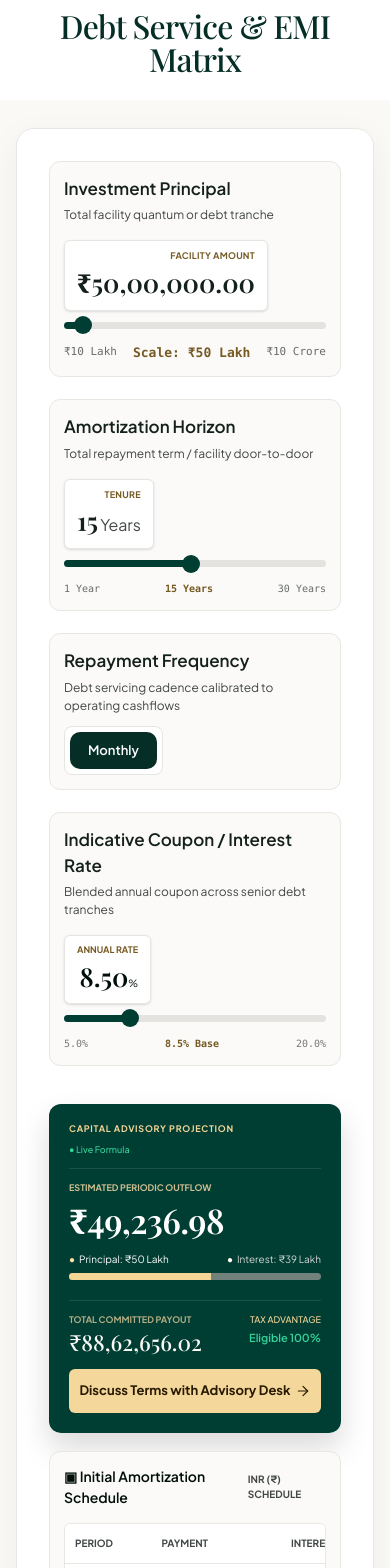
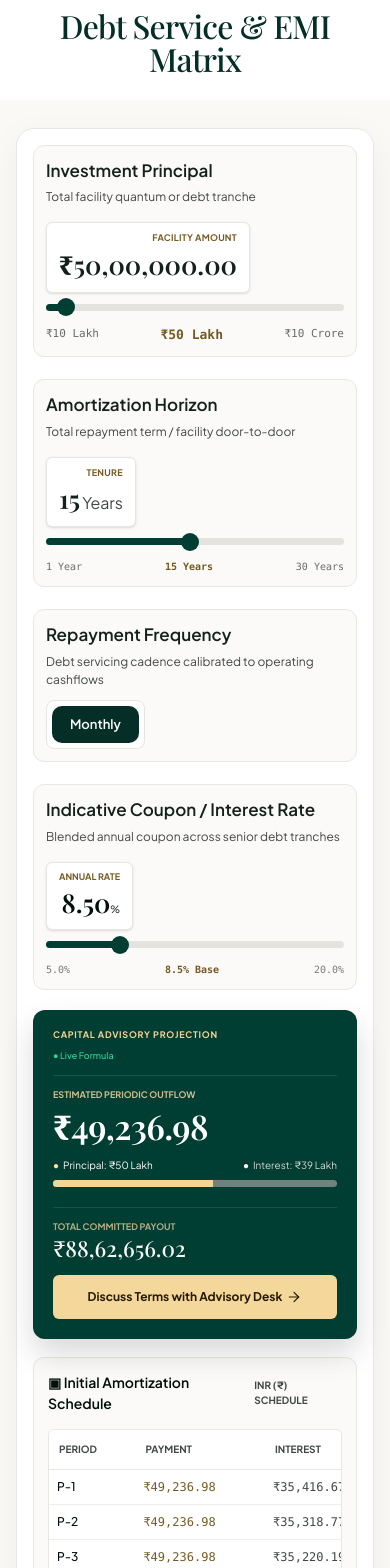
Before and after one commit to gstarinfotech/fundastra, a Next.js app: page / in a window 390 px wide. Shown: the part 2380-3948 px from the top of the page. Built offline with nearby package versions, Linux system fonts and the light colour scheme.

Commit message:
complete responsive-layout

```diff
--- a/src/components/AdvisoryFaqSection.tsx
+++ b/src/components/AdvisoryFaqSection.tsx
@@ -76,7 +76,7 @@ export default function AdvisoryFaqSection() {
                         {String(index + 1).padStart(2, "0")}.
                       </span>
 
-                      <span className="font-sans text-[13px] font-[600] leading-[1.3] text-[#000F09] sm:text-[14px]">
+                      <span className="font-sans text-[12px] font-[600] leading-[1.3] text-[#000F09] sm:text-[14px]">
                         {faq.question}
                       </span>
                     </div>
--- a/src/components/EMICalculator.tsx
+++ b/src/components/EMICalculator.tsx
@@ -130,13 +130,13 @@ export default function EMICalculator() {
         }
       `}</style>
 
-      <div className="mx-auto max-w-[1216px] rounded-[18px] border border-[#E8E7E3] bg-white p-[32px] shadow-[0_10px_35px_rgba(0,0,0,0.05)] sm:p-[34px]">
-        {/* LEFT CHOTA + RIGHT KO MORE SPACE */}
-        <div className="grid grid-cols-1 gap-[38px] lg:grid-cols-[minmax(0,1fr)_420px]">
+      {/* MAIN WHITE CARD */}
+      <div className="mx-auto max-w-[1216px] rounded-[18px] border border-[#E8E7E3] bg-white p-4 shadow-[0_10px_35px_rgba(0,0,0,0.05)] sm:p-[34px]">
+        <div className="grid grid-cols-1 gap-5 lg:grid-cols-[minmax(0,1fr)_420px]">
           {/* LEFT */}
           <div className="space-y-[22px]">
             {/* INVESTMENT PRINCIPAL */}
-            <div className="rounded-[11px] border border-[#E9E7E2] bg-[#FBFAF8] p-[14px]">
+            <div className="rounded-[11px] border border-[#E9E7E2] bg-[#FBFAF8] p-3 sm:p-[14px]">
               <div className="flex flex-col items-start justify-between gap-4 sm:flex-row">
                 <div>
                   <h3 className="font-sans text-[17px] font-[600] text-[#14201C]">
@@ -178,11 +178,12 @@ export default function EMICalculator() {
                 }}
               />
 
-              <div className="mt-[8px] flex flex-wrap items-center justify-between gap-x-2 gap-y-1 font-mono text-[11px] font-[500] text-[#424845CC] sm:text-[13px]">
+              <div className="mt-[8px] flex flex-nowrap items-center justify-between gap-x-2 whitespace-nowrap font-mono text-[11px] font-[500] text-[#424845CC] sm:text-[13px]">
                 <span>₹10 Lakh</span>
 
                 <span className="font-semibold text-[13px] font=[600] text-[#765A23]">
-                  Scale: {formatLakhs(principal)}
+                  <span className="hidden sm:inline">Scale: </span>
+                  {formatLakhs(principal)}
                 </span>
 
                 <span>₹10 Crore</span>
@@ -190,7 +191,7 @@ export default function EMICalculator() {
             </div>
 
             {/* TENURE */}
-            <div className="rounded-[11px] border border-[#E9E7E2] bg-[#FBFAF8] p-[14px]">
+            <div className="rounded-[11px] border border-[#E9E7E2] bg-[#FBFAF8] p-3 sm:p-[14px]">
               <div className="flex flex-col items-start justify-between gap-4 sm:flex-row">
                 <div>
                   <h3 className="font-sans text-[17px] font-[600] text-[#14201C]">
@@ -252,7 +253,7 @@ export default function EMICalculator() {
             </div>
 
             {/* FREQUENCY */}
-            <div className="rounded-[11px] border border-[#E9E7E2] bg-[#FBFAF8] p-[14px]">
+            <div className="rounded-[11px] border border-[#E9E7E2] bg-[#FBFAF8] p-3 sm:p-[14px]">
               <h3 className="font-sans text-[17px] font-[600] text-[#14201C]">
                 Repayment Frequency
               </h3>
@@ -272,7 +273,7 @@ export default function EMICalculator() {
             </div>
 
             {/* INTEREST RATE */}
-            <div className="rounded-[11px] border border-[#E9E7E2] bg-[#FBFAF8] p-[14px]">
+            <div className="rounded-[11px] border border-[#E9E7E2] bg-[#FBFAF8] p-3 sm:p-[14px]">
               <div className="flex flex-col items-start justify-between gap-4 sm:flex-row">
                 <div>
                   <h3 className="font-sans text-[17px] font-[600] text-[#14201C]">
@@ -320,7 +321,10 @@ export default function EMICalculator() {
 
               <div className="mt-[8px] flex flex-nowrap items-center justify-between gap-1 whitespace-nowrap font-mono text-[10px] font-[500] text-[#777A76] sm:gap-x-2 sm:text-[13px]">
                 <span>
-                  5.0% <span className="hidden sm:inline">(PSU Concessional)</span>
+                  5.0%{" "}
+                  <span className="hidden sm:inline">
+                    (PSU Concessional)
+                  </span>
                 </span>
 
                 <span className="font-semibold text-[#765A23]">
@@ -328,14 +332,13 @@ export default function EMICalculator() {
                 </span>
 
                 <span>
-                  20.0% <span className="hidden sm:inline">(Mezzanine)</span>
+                  20.0%{" "}
+                  <span className="hidden sm:inline">(Mezzanine)</span>
                 </span>
               </div>
             </div>
           </div>
 
-          {/* RIGHT */}
-          <div>
           {/* RESULT CARD */}
           <div className="rounded-[12px] bg-[#003D33] p-5 text-white shadow-[0_15px_30px_rgba(0,0,0,0.15)] sm:p-[30px]">
             <div className="flex flex-col items-start justify-between gap-2 sm:flex-row sm:items-center">
@@ -387,12 +390,12 @@ export default function EMICalculator() {
                     TOTAL COMMITTED PAYOUT
                   </p>
 
-                    <p className="mt-1 text-[#FBF9F6] font-display text-[22px] font-[500] leading-none sm:mt-[5px] sm:text-[28px]">
+                  <p className="mt-1 font-display text-[22px] font-[500] leading-none text-[#FBF9F6] sm:mt-[5px] sm:text-[28px]">
                     {formatCurrency(calculation.totalPayout)}
                   </p>
                 </div>
 
-                  <div className="text-right">
+                <div className="hidden text-right sm:block">
                   <p className="font-sans text-[9px] font-[500] text-[#F3D596]">
                     TAX ADVANTAGE
                   </p>
@@ -407,11 +410,15 @@ export default function EMICalculator() {
             <button
               type="button"
               onClick={() => router.push("/contact")}
-                className="mt-4 flex min-h-[44px] w-full items-center justify-center gap-1 rounded-[6px] bg-[#F4D79B] px-2 text-center font-sans text-[13px] font-[700] leading-[1.15] text-[#271900] transition-opacity hover:opacity-90 sm:mt-[16px] sm:h-[48px] sm:gap-[8px] sm:px-0 sm:text-[15px] sm:leading-normal"
+              className="mt-4 flex min-h-[44px] w-full items-center justify-center gap-1 rounded-[6px] bg-[#F4D79B] px-2 text-center font-sans text-[12px] font-[700] leading-[1.15] text-[#271900] transition-opacity hover:opacity-90 sm:mt-[16px] sm:h-[48px] sm:gap-[8px] sm:px-0 sm:text-[15px] sm:leading-normal"
             >
               Discuss Terms with Advisory Desk
-                <ArrowRight className="h-4 w-4 shrink-0 sm:h-5 sm:w-5" strokeWidth={1.8} />
+              <ArrowRight
+                className="h-4 w-4 shrink-0 sm:h-5 sm:w-5"
+                strokeWidth={1.8}
+              />
             </button>
+          </div>
         </div>
 
         {/* AMORTIZATION TABLE */}
@@ -434,6 +441,7 @@ export default function EMICalculator() {
                 <col className="w-[27%]" />
                 <col className="w-[28%]" />
               </colgroup>
+
               <thead>
                 <tr className="border-b border-[#E8E7E2]">
                   <th className="px-[10px] py-[12px] text-left font-sans text-[10px] font-[700] text-[#424845] sm:px-1 sm:py-2 sm:text-[9px]">
@@ -495,8 +503,6 @@ export default function EMICalculator() {
           </div>
         </div>
       </div>
-        </div>
-      </div>
     </section>
   );
 }
```
Lines whose indentation alone changed are shown as unchanged.
